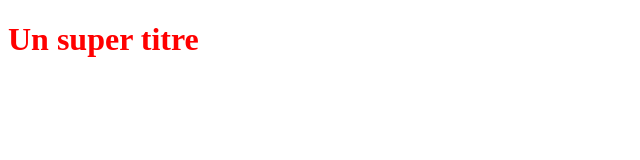
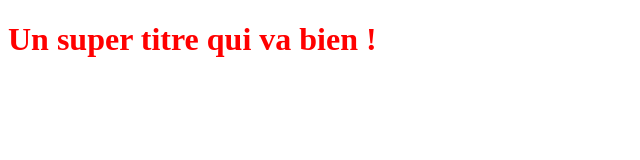
Before and after one commit to GriBP3D/OpenClassrooms-API, a plain HTML site: page index.html in a window 1280 px wide. Shown: the whole page, without its empty margins (0-640 px from the left). Drawn offline with Linux system fonts and the light colour scheme.

Commit message:
Modification du titre H1

```diff
--- a/index.html
+++ b/index.html
@@ -5,6 +5,6 @@
    <link rel="stylesheet" type="text/css" href="styles.css">
 </head>
 <body>
-   <h1>Un super titre</h1>
+   <h1>Un super titre qui va bien !</h1>
 </body>
 </html>
```
